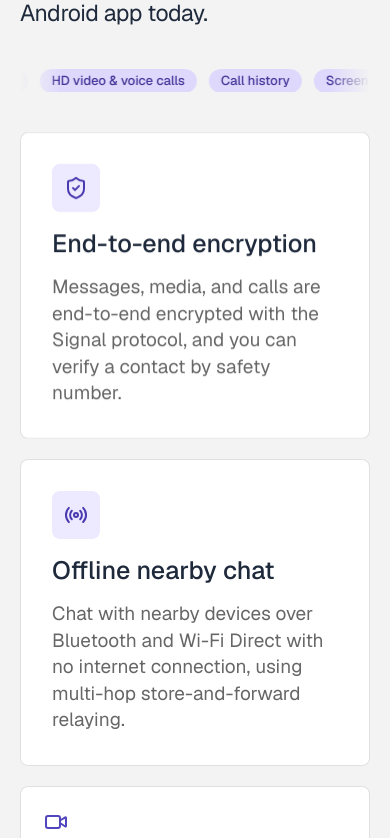
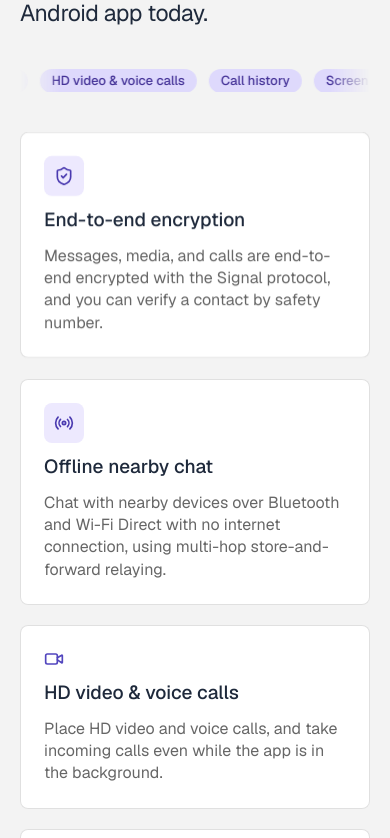
Before and after one commit to vansh-121/gupshupgo-website, a React (Vite) app: page / in a window 390 px wide. Shown: the part 1286-2124 px from the top of the page. Built offline with nearby package versions, Linux system fonts and the light colour scheme.

Commit message:
feat: add responsive bento grid FeatureOverview section with validated layout plans

```diff
--- a/src/components/landing/sections/FeatureOverview.tsx
+++ b/src/components/landing/sections/FeatureOverview.tsx
@@ -265,16 +265,18 @@
 
 const TIER_STYLES: Record<CellTier, TierStyle> = {
   hero: {
-    cell: "gap-16px p-32px",
-    heading: "text-25 leading-120",
-    body: "text-19 leading-140",
-    icon: "h-24px w-24px",
+    // Mobile: compact sizing; hero sizing kicks in at the wide breakpoint.
+    cell: "gap-12px p-24px bp1200:gap-16px bp1200:p-32px",
+    heading: "text-19 leading-130 bp1200:text-25 bp1200:leading-120",
+    body: "text-16 leading-140 bp1200:text-19",
+    icon: "h-20px w-20px bp1200:h-24px bp1200:w-24px",
   },
   medium: {
+    // Mobile: compact sizing; medium sizing kicks in at the mid breakpoint.
     cell: "gap-12px p-24px",
-    heading: "text-21 leading-130",
+    heading: "text-19 leading-130 bp810:text-21 bp810:leading-130",
     body: "text-16 leading-140",
-    icon: "h-24px w-24px",
+    icon: "h-20px w-20px bp810:h-24px bp810:w-24px",
   },
   compact: {
     cell: "gap-12px p-24px",
@@ -304,12 +306,12 @@
         WIDE_SPAN_CLASSES[wideSpan],
       )}
     >
-      {/* Hero cells get a brand-tinted chip as their visual anchor; smaller
-          cells get the plain accent glyph. */}
+      {/* Hero cells get a brand-tinted chip as their visual anchor at bp1200+;
+          on mobile/tablet they use the plain accent glyph like other tiers. */}
       {tier === "hero" ? (
         <span
           aria-hidden="true"
-          className="inline-flex h-48px w-48px shrink-0 items-center justify-center rounded-8 bg-pill-soft text-pill-soft-fg"
+          className="inline-flex h-40px w-40px shrink-0 items-center justify-center rounded-8 bg-pill-soft text-pill-soft-fg bp1200:h-48px bp1200:w-48px"
         >
           <Icon className={style.icon} />
         </span>
```
